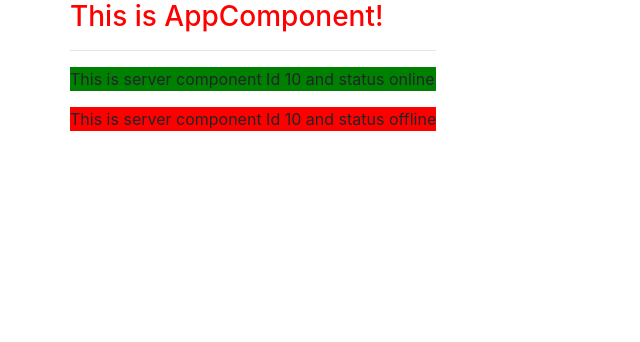
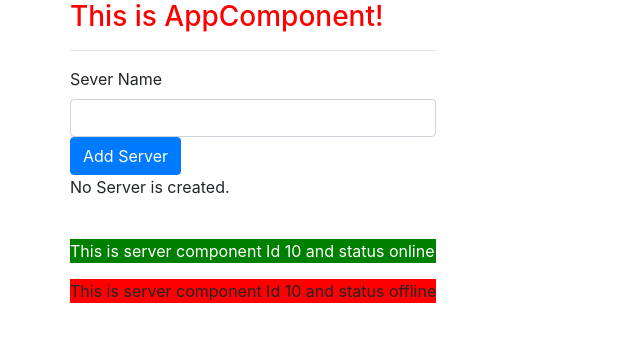
Before and after one commit to HKemon/AngularJsDemo, an Angular app: page / in a window 1280 px wide. Shown: the top 342 px of the page, without its empty margins (0-640 px from the left). Built offline with nearby package versions, Linux system fonts and the light colour scheme.

Commit message:
For loop added

```diff
--- a/src/app/app.component.html
+++ b/src/app/app.component.html
@@ -3,8 +3,7 @@
     <div class="col-xs-12">
       <h3>This is AppComponent!</h3>
       <hr>
-      <app-server></app-server>
-      <app-server></app-server>
+      <app-servers></app-servers>
       <!--<div app-servers></div>-->
       <!--<div class="app-servers"></div>-->
     </div>
--- a/src/app/server/server.component.html
+++ b/src/app/server/server.component.html
@@ -1 +1,4 @@
-<p [ngStyle]="{backgroundColor: getColor()}"> This is server component Id {{ serverId }} and status {{ getServerStatus() }} </p>
+<p [ngStyle]="{backgroundColor: getColor()}"
+   [ngClass]="{online:serverStatus === 'online'}">
+  This is server component Id {{ serverId }} and status {{ getServerStatus() }}
+</p>
--- a/src/app/server/server.component.ts
+++ b/src/app/server/server.component.ts
@@ -2,7 +2,12 @@
 
 @Component({
   selector: 'app-server',
-  templateUrl: './server.component.html'
+  templateUrl: './server.component.html',
+  styles: [`
+    .online {
+      color: white;
+    }
+  `]
 })
 export class ServerComponent {
   serverId = 10;
--- a/src/app/servers/servers.component.html
+++ b/src/app/servers/servers.component.html
@@ -11,6 +11,4 @@
   <p>No Server is created.</p>
 </ng-template>
 <br>
-<app-server></app-server>
-<br>
-<app-server></app-server>
+<app-server *ngFor="let server of servers"></app-server>
--- a/src/app/servers/servers.component.ts
+++ b/src/app/servers/servers.component.ts
@@ -12,6 +12,8 @@
   serverName = '';
   serverCreated = false;
 
+  servers = ['Test Server', 'Test Server 2'];
+
   constructor() {
     setTimeout(() => {
       this.allowNewServer = true;
@@ -23,6 +25,7 @@
 
   serverCreateionMethod() {
     this.serverCreated = true;
+    this.servers.push(this.serverName);
     this.serverCreationStatus = 'server is created ' + this.serverName;
   }
 
```
